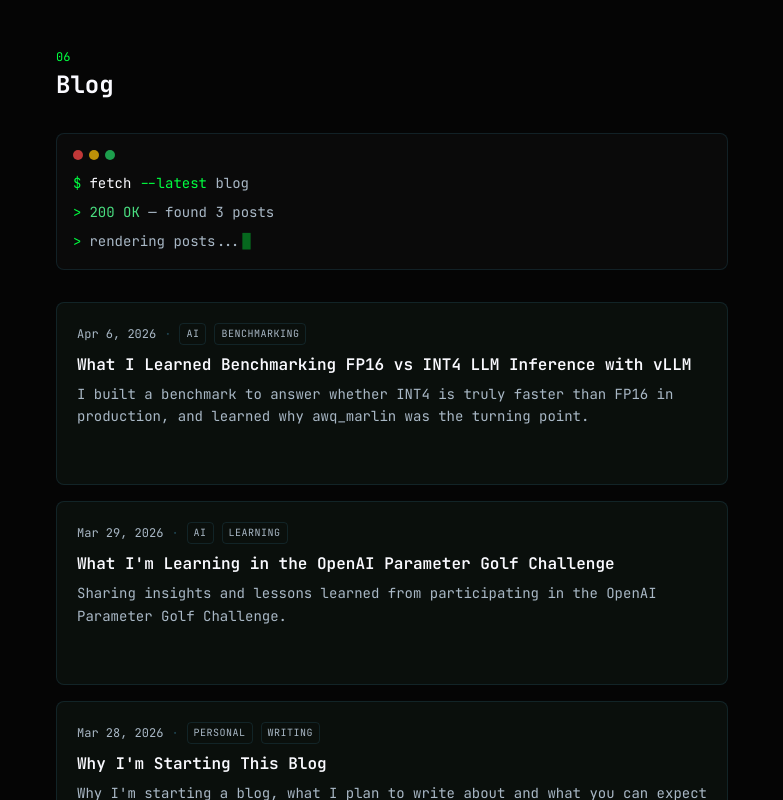
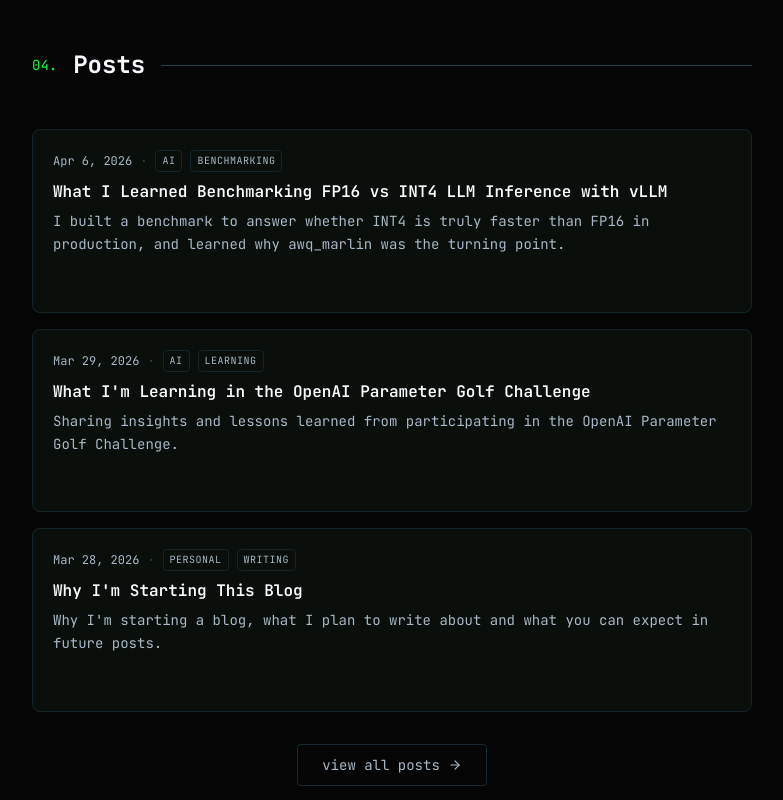
Before and after one commit to bereketlemma/bereket-portfolio, a Next.js app: page / in a window 1280 px wide. Shown: the part 5740-6540 px from the top of the page, without its empty margins (248-1031 px from the left). Built offline with nearby package versions, Linux system fonts and the light colour scheme.

Commit message:
fix: update latest post section

```diff
--- a/app/home/_components/latest-post.tsx
+++ b/app/home/_components/latest-post.tsx
@@ -1,12 +1,11 @@
 "use client"
 
-import { motion, useAnimation } from "framer-motion"
 import { useInView } from "react-intersection-observer"
-import { useEffect, useState } from "react"
+import { useEffect } from "react"
 import Link from "next/link"
 import { ArrowRight } from "lucide-react"
+import { motion, useAnimation } from "framer-motion"
 
-/* ── Update this array whenever you publish a new post ── */
 const latestPosts = [
   {
     slug: "llm-inference-bench",
@@ -31,30 +30,6 @@ const latestPosts = [
   },
 ]
 
-/* ── Terminal typing line component ── */
-function TerminalLine({
-  children,
-  delay,
-  prefix = "$",
-}: {
-  children: React.ReactNode
-  delay: number
-  prefix?: string
-}) {
-  return (
-    <motion.div
-      initial={{ opacity: 0, x: -8 }}
-      animate={{ opacity: 1, x: 0 }}
-      transition={{ delay, duration: 0.4, ease: "easeOut" }}
-      className="flex gap-2 font-mono text-sm leading-relaxed"
-    >
-      <span className="text-accent select-none shrink-0">{prefix}</span>
-      <span>{children}</span>
-    </motion.div>
-  )
-}
-
-/* ── Blog post card ── */
 function PostCard({
   post,
   index,
@@ -79,7 +54,7 @@ function PostCard({
         visible: {
           opacity: 1,
           y: 0,
-          transition: { delay: 0.6 + index * 0.2, duration: 0.5, ease: "easeOut" },
+          transition: { delay: 0.15 + index * 0.12, duration: 0.5, ease: "easeOut" },
         },
       }}
       initial="hidden"
@@ -122,62 +97,22 @@ function PostCard({
   )
 }
 
-/* ── Main section ── */
 export default function LatestPost() {
   const [ref, inView] = useInView({ triggerOnce: true, threshold: 0.15 })
-  const [showCursor, setShowCursor] = useState(true)
-
-  /* Blinking cursor effect */
-  useEffect(() => {
-    const interval = setInterval(() => setShowCursor((v) => !v), 530)
-    return () => clearInterval(interval)
-  }, [])
 
   return (
-    <section ref={ref} id="blog" className="mx-auto max-w-3xl px-6 py-24">
+    <section ref={ref} id="posts" className="py-24">
       {/* Section header */}
       <motion.div
-        initial={{ opacity: 0, y: 20 }}
-        animate={inView ? { opacity: 1, y: 0 } : {}}
+        initial={{ opacity: 0, x: -16 }}
+        animate={inView ? { opacity: 1, x: 0 } : {}}
         transition={{ duration: 0.5 }}
-        className="mb-8"
+        className="mb-12 flex items-center gap-4"
       >
-        <p className="mb-1 font-mono text-xs text-accent">06</p>
-        <h2 className="font-syne text-2xl font-bold text-foreground">Blog</h2>
+        <span className="font-mono text-sm text-accent">04.</span>
+        <h2 className="font-syne text-2xl font-bold text-foreground">Posts</h2>
+        <div className="h-px flex-1 bg-border" />
       </motion.div>
-
-      {/* Terminal block */}
-      {inView && (
-        <div className="mb-8 rounded-lg border border-border/40 bg-[#0a0a0a] p-4 overflow-hidden">
-          {/* Terminal dots */}
-          <div className="mb-3 flex gap-1.5">
-            <span className="h-2.5 w-2.5 rounded-full bg-red-500/80" />
-            <span className="h-2.5 w-2.5 rounded-full bg-yellow-500/80" />
-            <span className="h-2.5 w-2.5 rounded-full bg-green-500/80" />
-          </div>
-
-          <div className="space-y-1.5 text-muted-foreground">
-            <TerminalLine delay={0.1}>
-              <span className="text-foreground">fetch</span>{" "}
-              <span className="text-accent">--latest</span> blog
-            </TerminalLine>
-
-            <TerminalLine delay={0.35} prefix=">">
-              <span className="text-green-400">200 OK</span>{" "}
-              <span className="text-muted-foreground">
-                — found {latestPosts.length} post{latestPosts.length !== 1 && "s"}
-              </span>
-            </TerminalLine>
-
-            <TerminalLine delay={0.5} prefix=">">
-              <span className="text-muted-foreground">rendering posts...</span>
-              <span className={`ml-0.5 ${showCursor ? "opacity-100" : "opacity-0"} text-accent transition-opacity`}>
-                ▊
-              </span>
-            </TerminalLine>
-          </div>
-        </div>
-      )}
 
       {/* Post cards */}
       <div className="grid gap-4">
@@ -190,14 +125,15 @@ export default function LatestPost() {
       <motion.div
         initial={{ opacity: 0 }}
         animate={inView ? { opacity: 1 } : {}}
-        transition={{ delay: 1.2, duration: 0.4 }}
-        className="mt-6 text-center"
+        transition={{ delay: 0.6, duration: 0.4 }}
+        className="mt-8 flex justify-center"
       >
         <Link
           href="/blog"
-          className="inline-flex items-center gap-1.5 font-mono text-sm text-muted-foreground hover:text-accent transition-colors"
+          className="group rounded border border-border/60 px-6 py-2.5 font-mono text-sm text-muted-foreground hover:border-accent hover:text-accent transition-all duration-300 flex items-center gap-2"
         >
-          view all posts <ArrowRight size={14} />
+          <span>view all posts</span>
+          <ArrowRight size={14} className="group-hover:translate-x-1 transition-transform duration-300" />
         </Link>
       </motion.div>
     </section>
```
